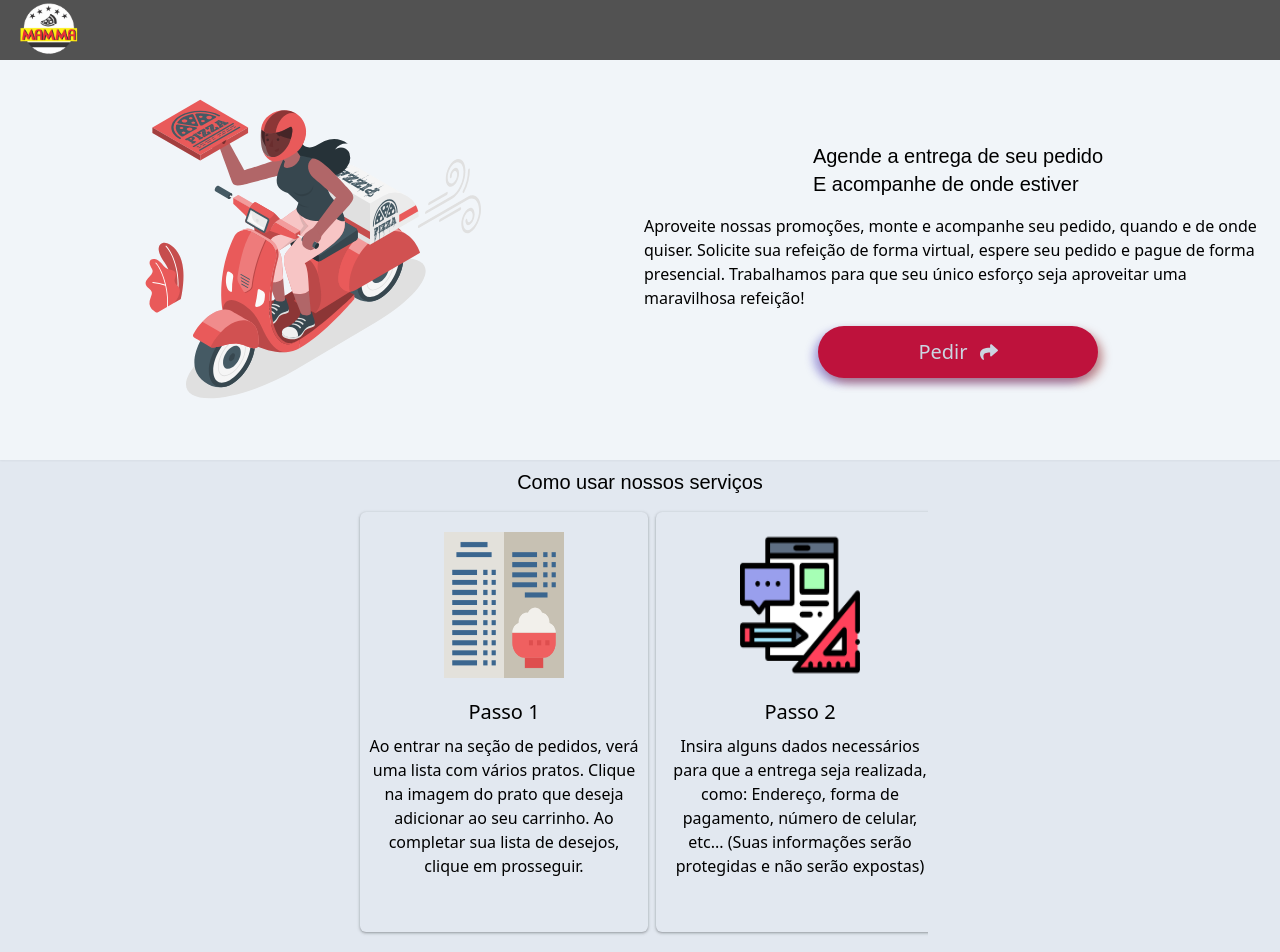
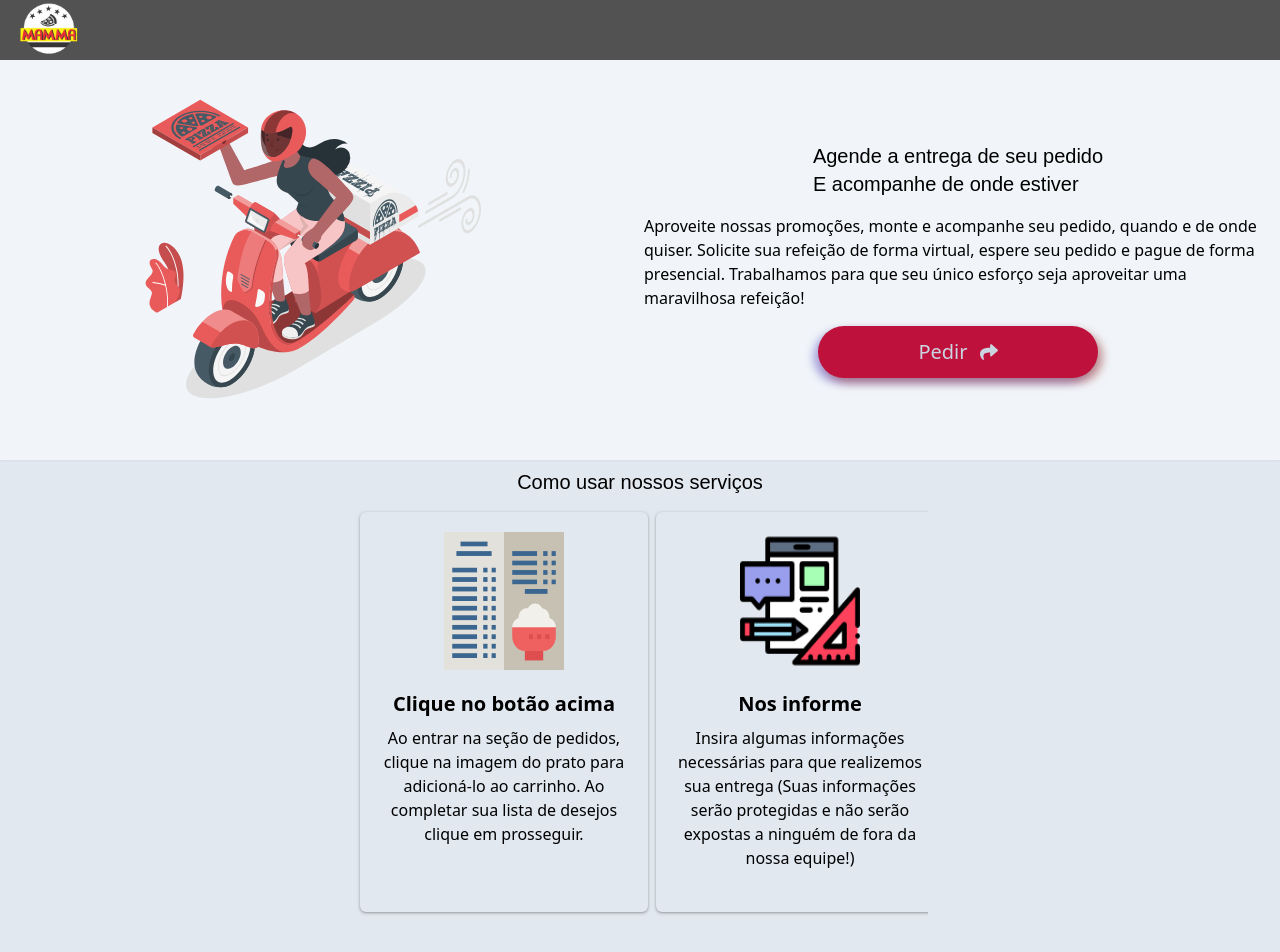
Before and after one commit to Sir-Aguiar/pizzaria-app, a Next.js app: page / in a window 1280 px wide. Shown: the top 952 px of the page. Built offline with nearby package versions, Linux system fonts and the light colour scheme; no server answers; a web font is replaced by a local one.

Commit message:
Finishing order tutorial

```diff
--- a/components/Slider/Slider.module.css
+++ b/components/Slider/Slider.module.css
@@ -15,7 +15,7 @@
   @apply h-2/5 p-2 my-1 max-w-[50%] rounded-sm;
 }
 .cardTitle {
-  @apply my-2 text-xl
+  @apply my-2 text-xl font-semibold
 }
 .cardBody {
   @apply text-base
--- a/tutorial.json
+++ b/tutorial.json
@@ -2,26 +2,26 @@
   "Cards": [
     {
       "image": "./FirstStepIcon.png",
-      "title": "Passo 1",
-      "body": "Ao entrar na seção de pedidos, verá uma lista com vários pratos. Clique na imagem do prato que deseja adicionar ao seu carrinho. Ao completar sua lista de desejos, clique em prosseguir.",
+      "title": "Clique no botão acima",
+      "body": "Ao entrar na seção de pedidos, clique na imagem do prato para adicioná-lo ao carrinho. Ao completar sua lista de desejos clique em prosseguir.",
       "alt": ""
     },
     {
       "image": "./SecondStepIcon.png",
-      "title": "Passo 2",
-      "body": "Insira alguns dados necessários para que a entrega seja realizada, como: Endereço, forma de pagamento, número de celular, etc... (Suas informações serão protegidas e não serão expostas)",
+      "title": "Nos informe",
+      "body": "Insira algumas informações necessárias para que realizemos sua entrega (Suas informações serão protegidas e não serão expostas a ninguém de fora da nossa equipe!)",
       "alt": ""
     },
     {
       "image": "./ThirdStepIcon.png",
-      "title": "Passo 3",
-      "body": "Para garantir nossa segurança e sua elegibilidade, iremos enviar um SMS com código único de 6 digitos ao telefone que você nos informou anteriormente.",
+      "title": "Confirme sua identidade",
+      "body": "Será enviado um SMS com código único de 6 digitos ao telefone que você nos informar, insira-o na caixa de dialogo que será aberta.",
       "alt": ""
     },
     {
       "image": "./FourthStepIcon.png",
-      "title": "Passo 4",
-      "body": "Confirmando sua identidade, aguarde e acompanhe o progresso de seu pedido. Enquanto seu pedido não for marcado como concluído não poderá realizar outro. Temos uma equipe a sua disposição para suporte e lhe garantir a melhor experiência do mercado!",
+      "title": "Daqui pra frente é conosco!",
+      "body": "Aguarde e acompanhe o progresso de seu pedido, temos uma equipe à sua disposição que lhe garantirá a melhor experiência do mercado!",
       "alt": ""
     }
   ]
```
